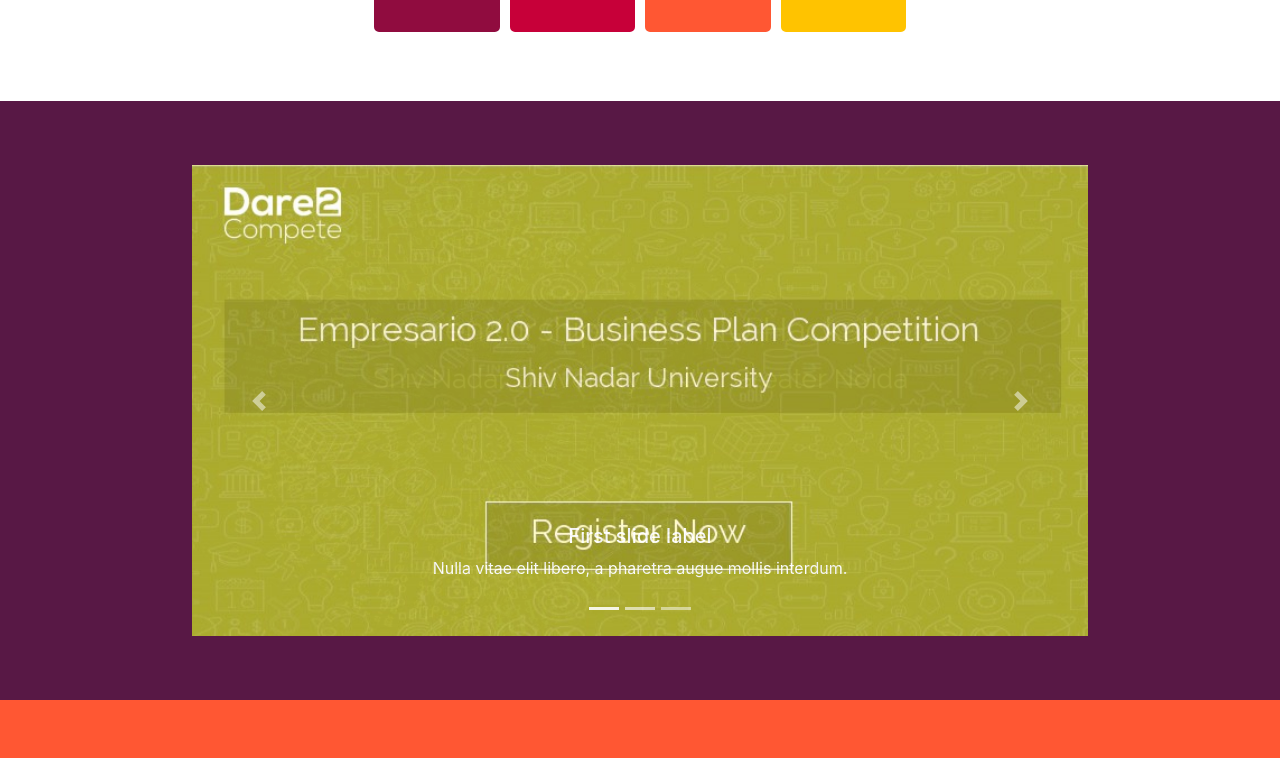
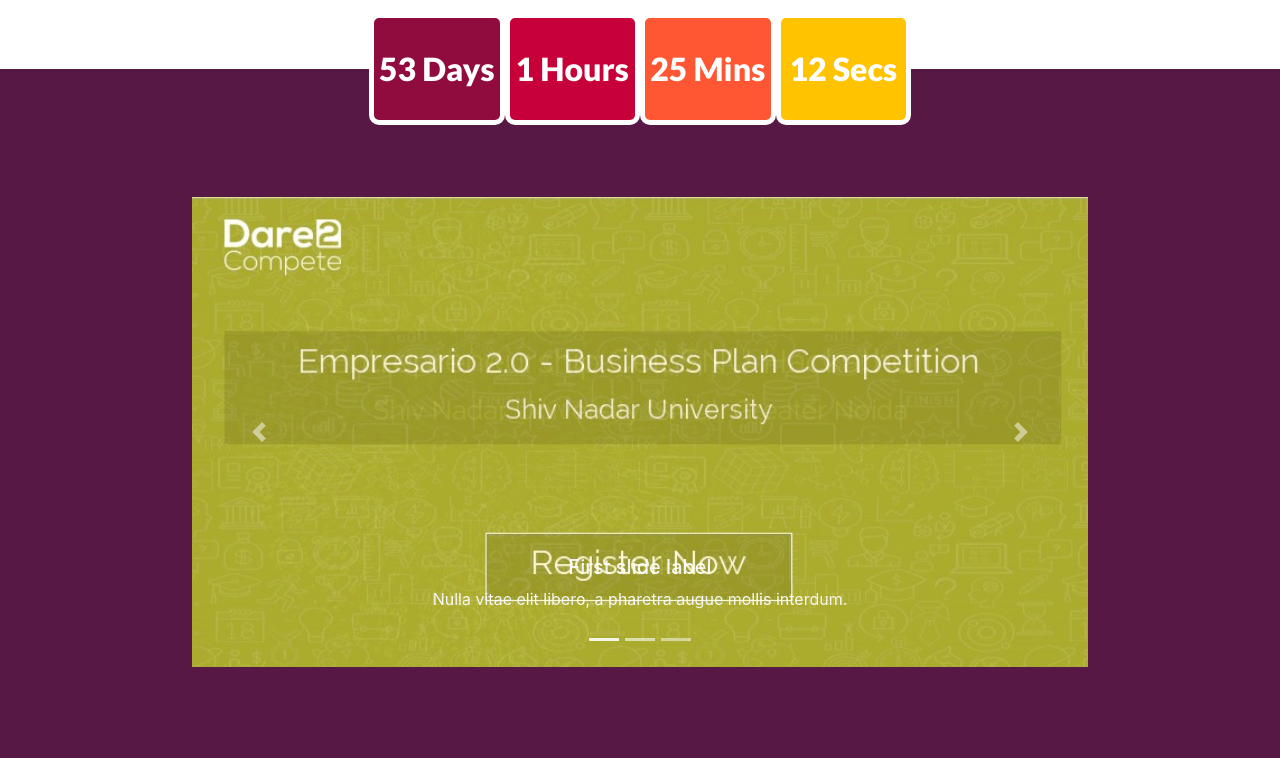
Before and after one commit to danielvaz46/SNUBC, a plain HTML site: page index.html in a window 1280 px wide. Shown: the part 661-1419 px from the top of the page. Drawn offline with nearby package versions, Linux system fonts and the light colour scheme.

Commit message:
Add files via upload

```diff
--- a/styles.css
+++ b/styles.css
@@ -15,13 +15,15 @@ hr {
 }
 
 .countdown {
+  position: relative;
+  top:120px;
   font-family: 'Lato', sans-serif;
   font-size: 2rem;
   color: white;
   border-width: 5px;
   border-style: solid;
   border-radius: 10px;
-  padding: 8% 0;
+  padding: 5% 0;
   text-align: center;
   vertical-align: middle;
 }
@@ -76,7 +78,7 @@ hr {
 
 .testimonials {
   text-align: center;
-  padding: 5% 15%;
+  padding: 10% 15%;
   background-color: #581845;
   color: white;
 }
```
